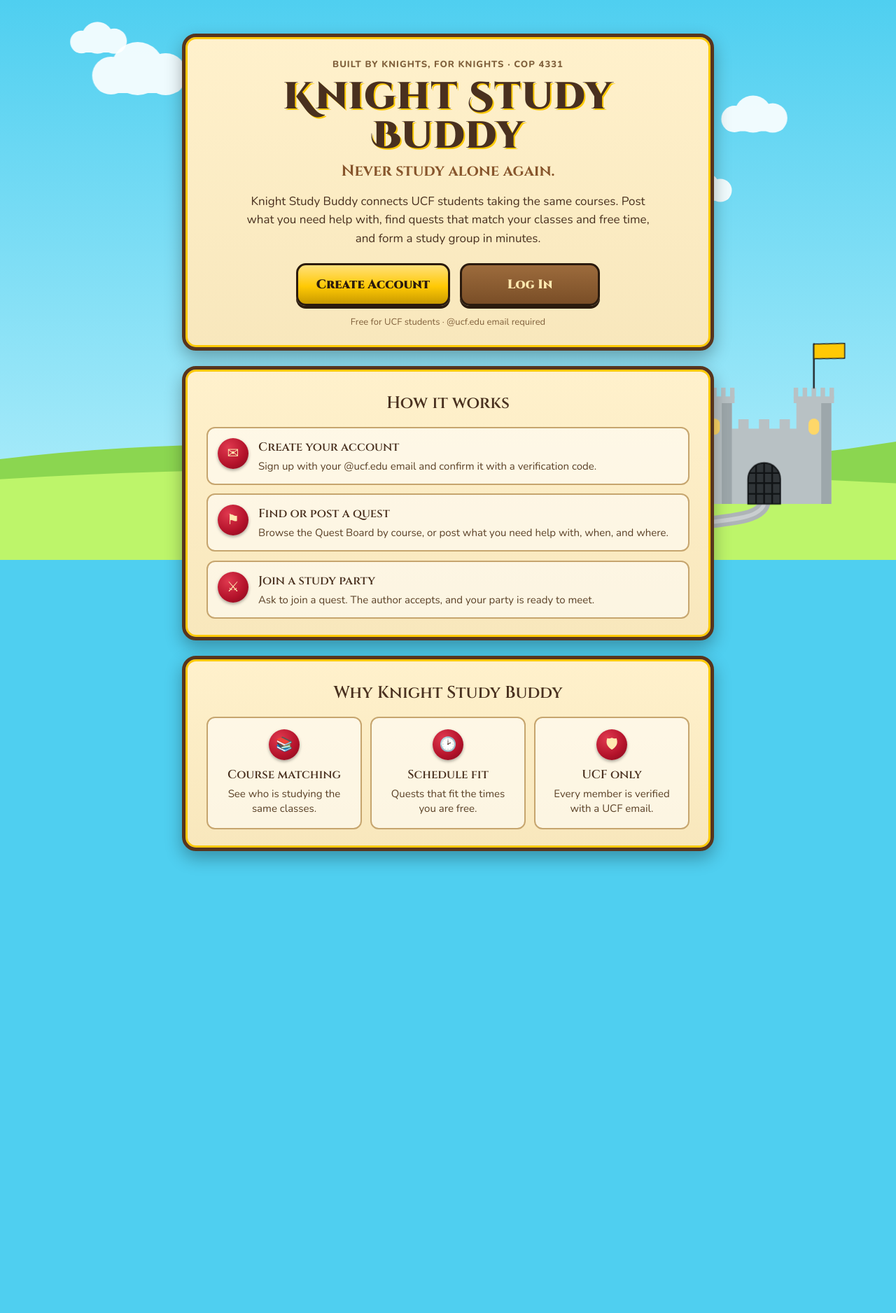
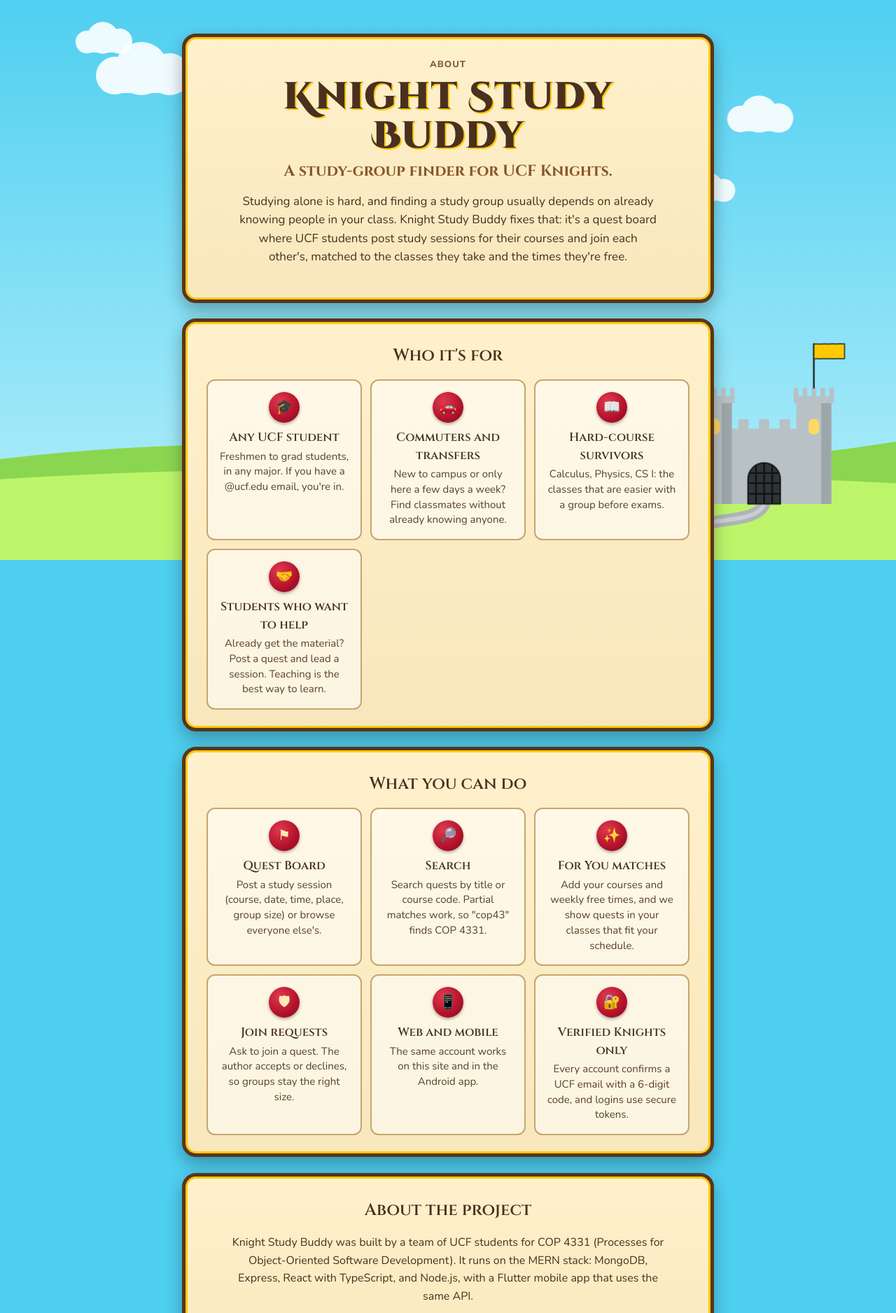
Before and after one commit to JashtonColon/Large-pro, a React (Vite) app in the folder apps/web/: page /about in a window 1280 px wide. Before the commit this address led to /. Shown: the top 1876 px of the page at 70% size. Before the commit the page ends 1376 px from the top, so only its background shows below. Built offline with nearby package versions, Linux system fonts and the light colour scheme.

Commit message:
Web: add About page

```diff
--- a/apps/web/src/App.tsx
+++ b/apps/web/src/App.tsx
@@ -15,6 +15,7 @@ import PasswordResetPage from "./pages/PasswordResetPage";
 import ProfileSetupPage from "./pages/ProfileSetupPage";
 import ProtectedRoute from "./components/ProtectedRoute";
 import WelcomePage from "./pages/WelcomePage";
+import AboutPage from "./pages/AboutPage";
 import CastleScene from "./components/theme/CastleScene";
 import { TransitionProvider } from "./components/theme/Transitions";
 
@@ -32,6 +33,7 @@ export default function App() {
 
         {/* Welcome page: what the app is, then Sign Up / Log In */}
         <Route path="/" element={<WelcomePage />} />
+        <Route path="/about" element={<AboutPage />} />
 
         {/* Authentication Pages (public) */}
         <Route path="/login" element={<LoginPage />} />
--- a/apps/web/src/components/DashboardNavbar.tsx
+++ b/apps/web/src/components/DashboardNavbar.tsx
@@ -45,6 +45,10 @@ export default function DashboardNavbar() {
             My Profile
           </NavLink>
 
+          <NavLink to="/about">
+            About
+          </NavLink>
+
 
 
         </nav>
--- /dev/null
+++ b/apps/web/src/pages/AboutPage.tsx
@@ -0,0 +1,85 @@
+// About page: what Knight Study Buddy is, who it's for, and how it works.
+// Public (no login needed), linked from the welcome page and the navbar.
+
+import { useNavigate } from "react-router-dom";
+
+const AUDIENCE = [
+  { icon: "🎓", title: "Any UCF student", text: "Freshmen to grad students, in any major. If you have a @ucf.edu email, you're in." },
+  { icon: "🚗", title: "Commuters and transfers", text: "New to campus or only here a few days a week? Find classmates without already knowing anyone." },
+  { icon: "📖", title: "Hard-course survivors", text: "Calculus, Physics, CS I: the classes that are easier with a group before exams." },
+  { icon: "🤝", title: "Students who want to help", text: "Already get the material? Post a quest and lead a session. Teaching is the best way to learn." },
+];
+
+const FEATURES = [
+  { icon: "⚑", title: "Quest Board", text: "Post a study session (course, date, time, place, group size) or browse everyone else's." },
+  { icon: "🔎", title: "Search", text: "Search quests by title or course code. Partial matches work, so \"cop43\" finds COP 4331." },
+  { icon: "✨", title: "For You matches", text: "Add your courses and weekly free times, and we show quests in your classes that fit your schedule." },
+  { icon: "🛡", title: "Join requests", text: "Ask to join a quest. The author accepts or declines, so groups stay the right size." },
+  { icon: "📱", title: "Web and mobile", text: "The same account works on this site and in the Android app." },
+  { icon: "🔐", title: "Verified Knights only", text: "Every account confirms a UCF email with a 6-digit code, and logins use secure tokens." },
+];
+
+export default function AboutPage() {
+  const navigate = useNavigate();
+
+  return (
+    <main className="welcome-page about-page">
+      <section className="welcome-hero">
+        <p className="welcome-kicker">About</p>
+        <h1 className="welcome-title">Knight Study Buddy</h1>
+        <p className="welcome-tagline">A study-group finder for UCF Knights.</p>
+        <p className="welcome-lead">
+          Studying alone is hard, and finding a study group usually depends on
+          already knowing people in your class. Knight Study Buddy fixes that:
+          it's a quest board where UCF students post study sessions for their
+          courses and join each other's, matched to the classes they take and
+          the times they're free.
+        </p>
+      </section>
+
+      <section className="welcome-panel">
+        <h2 className="welcome-panel-title">Who it's for</h2>
+        <div className="welcome-perks">
+          {AUDIENCE.map((item, i) => (
+            <div key={item.title} className="welcome-perk" style={{ animationDelay: `${0.3 + i * 0.1}s` }}>
+              <span className="welcome-perk-icon">{item.icon}</span>
+              <h3>{item.title}</h3>
+              <p>{item.text}</p>
+            </div>
+          ))}
+        </div>
+      </section>
+
+      <section className="welcome-panel">
+        <h2 className="welcome-panel-title">What you can do</h2>
+        <div className="welcome-perks">
+          {FEATURES.map((item, i) => (
+            <div key={item.title} className="welcome-perk" style={{ animationDelay: `${0.4 + i * 0.1}s` }}>
+              <span className="welcome-perk-icon">{item.icon}</span>
+              <h3>{item.title}</h3>
+              <p>{item.text}</p>
+            </div>
+          ))}
+        </div>
+      </section>
+
+      <section className="welcome-panel">
+        <h2 className="welcome-panel-title">About the project</h2>
+        <p className="about-text">
+          Knight Study Buddy was built by a team of UCF students for COP 4331
+          (Processes for Object-Oriented Software Development). It runs on the
+          MERN stack: MongoDB, Express, React with TypeScript, and Node.js, with
+          a Flutter mobile app that uses the same API.
+        </p>
+        <div className="welcome-actions">
+          <button className="welcome-primary" onClick={() => navigate("/register")}>
+            Create Account
+          </button>
+          <button className="welcome-secondary" onClick={() => navigate(-1)}>
+            ← Back
+          </button>
+        </div>
+      </section>
+    </main>
+  );
+}
--- a/apps/web/src/pages/WelcomePage.tsx
+++ b/apps/web/src/pages/WelcomePage.tsx
@@ -49,7 +49,12 @@ export default function WelcomePage() {
             Log In
           </button>
         </div>
-        <p className="welcome-note">Free for UCF students · @ucf.edu email required</p>
+        <p className="welcome-note">
+          Free for UCF students · @ucf.edu email required ·{" "}
+          <button className="welcome-link" onClick={() => navigate("/about")}>
+            What is Knight Study Buddy?
+          </button>
+        </p>
       </section>
 
       <section className="welcome-panel">
--- a/apps/web/src/theme.css
+++ b/apps/web/src/theme.css
@@ -744,3 +744,25 @@ body {
   .welcome-hero, .welcome-panel { padding: 22px 18px; }
   .welcome-primary, .welcome-secondary { min-width: 0; width: 100%; }
 }
+
+/* ---------- About page ---------- */
+
+.welcome-link {
+  padding: 0;
+  border: none;
+  background: none;
+  font: inherit;
+  font-weight: 800;
+  color: #87552c;
+  text-decoration: underline;
+  cursor: pointer;
+}
+.welcome-link:hover { color: #49301f; }
+.about-text {
+  margin: 0 auto 20px;
+  max-width: 620px;
+  text-align: center;
+  font-size: 16px;
+  line-height: 1.6;
+  color: #49301f;
+}
```
